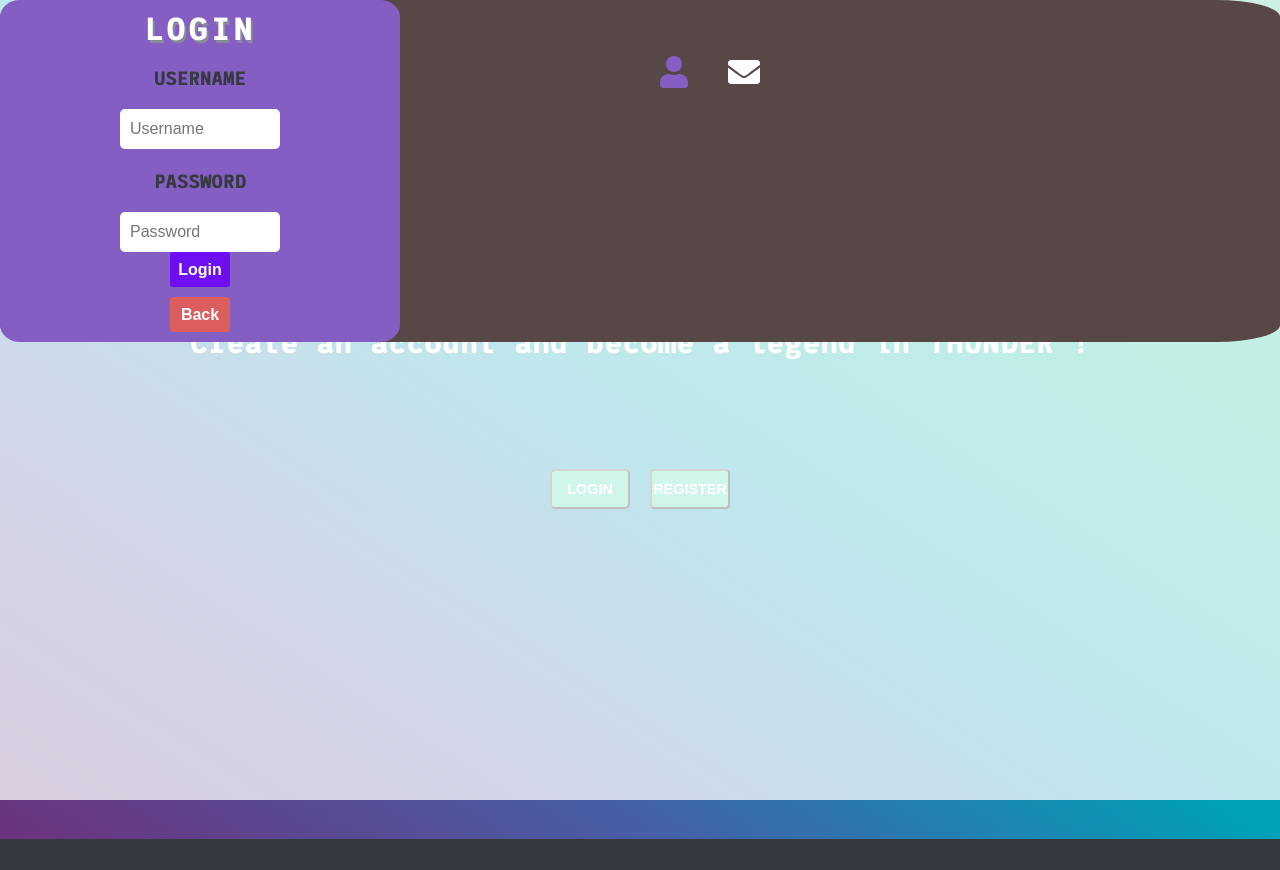
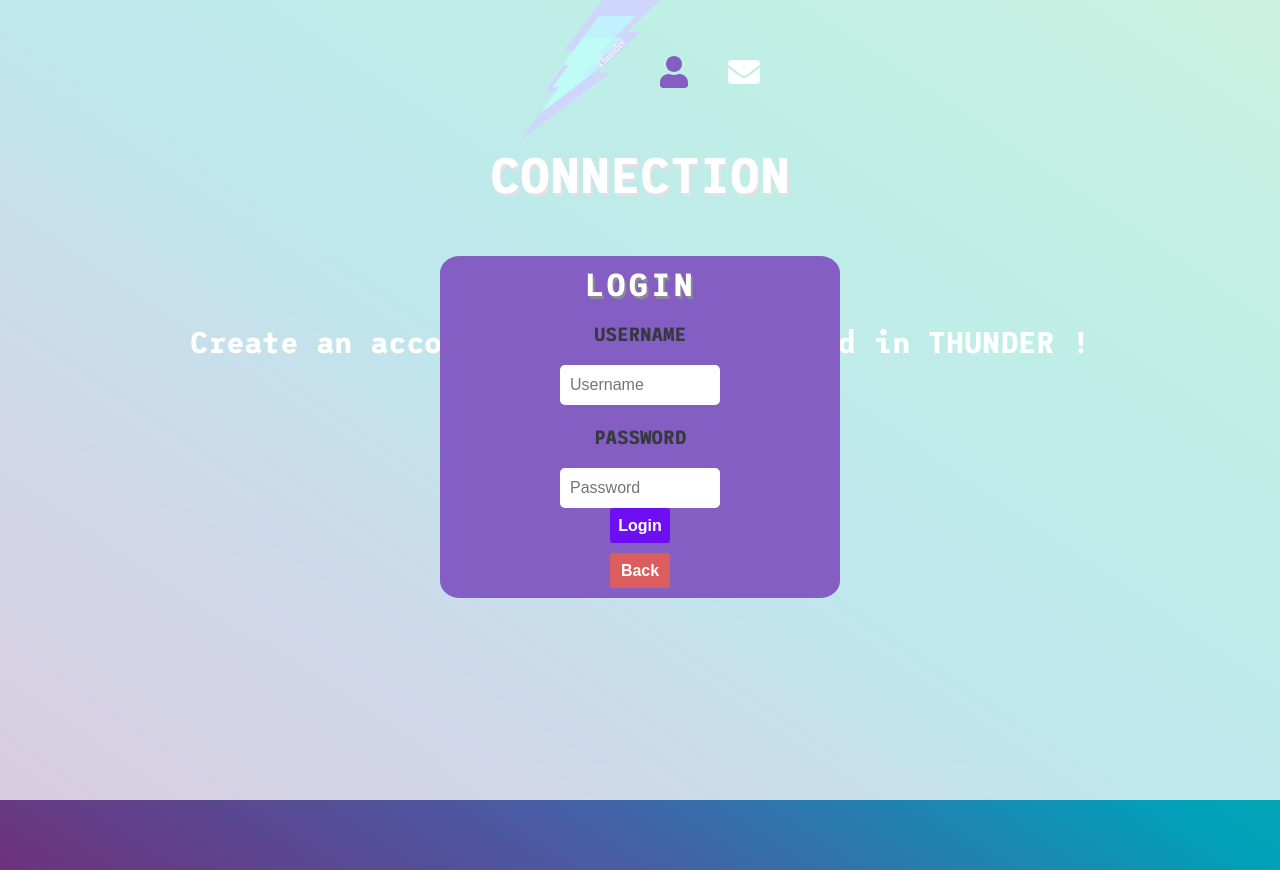
Before and after one commit to clrko/wild-thunder, a React (Create React App) app: page /authentication in a window 1280 px wide. Both pictures are taken after a click on the button "LOGIN". Before the commit the page ends 839 px from the top, so only its background shows below. Built offline with nearby package versions, Linux system fonts and the light colour scheme; no server answers.

Commit message:
modif css register

```diff
--- a/src/components/pages/AuthPage.css
+++ b/src/components/pages/AuthPage.css
@@ -20,8 +20,3 @@
     margin-top: 120px;
     font-size: 30px;
 }
-
-.navlink-go-home{
-    text-align: center;
-    padding-top: 16%;
-}
--- a/src/components/pages/AuthPage.js
+++ b/src/components/pages/AuthPage.js
@@ -41,14 +41,14 @@ const AuthPage = () => {
             <NavbarHeader />
             <h1>Connection</h1>
             <h2>Create an account and become a legend in THUNDER !</h2>
-            <div className="homepageAuth">
+            <div className="homepageModal">
                 <button className='login-open-modal' onClick={() => setModalIsOpen(true)}>Login</button>
                 <NavLink to="/register"><button className='button-signup'>Register</button></NavLink>
             </div>
-            <Modal className='loginModalAuth' isOpen={modalIsOpen}
+            <Modal className='loginModal' isOpen={modalIsOpen}
                 onRequestClose={() => setModalIsOpen(false)}
                 style={{
-                    content: { backgroundColor: 'rgb(88, 71, 71)', borderRadius: '5%' }
+                    content: { borderRadius: '5%' }
                 }}>
                 <div>
                     <form onSubmit={handleSubmit} className="login-modal" >
```
